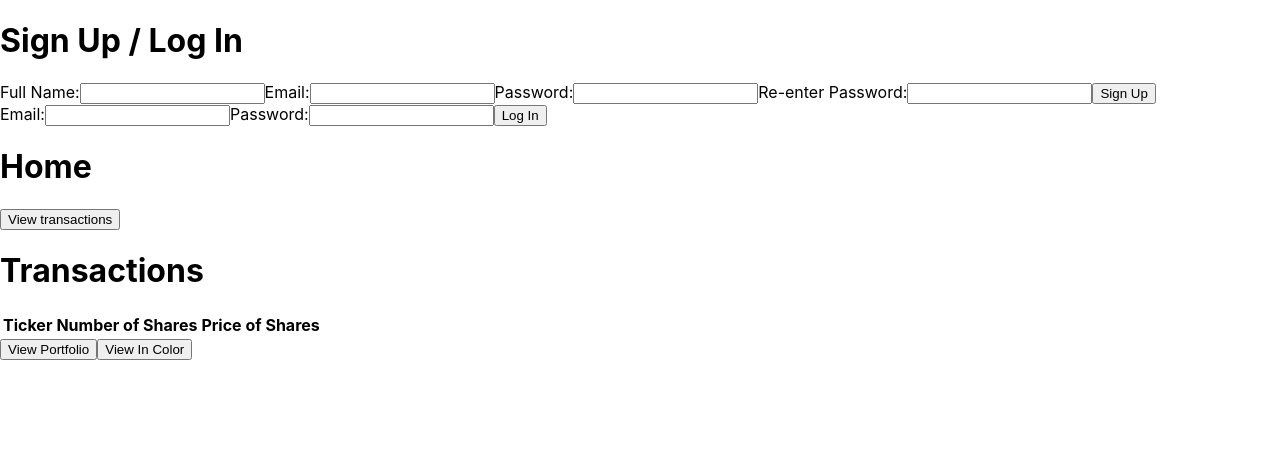
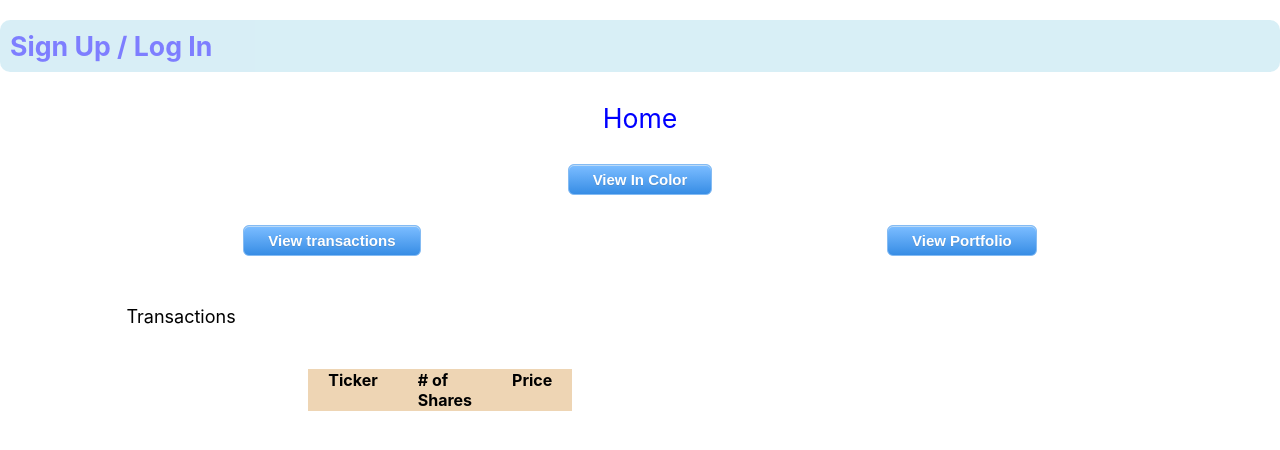
Before and after one commit to Rixikun/TTP_StocksProj, a React (Create React App) app: page / in a window 1280 px wide. Both pictures are taken after a click on the button "View transactions". Shown: the top 450 px of the page. Built offline with nearby package versions, Linux system fonts and the light colour scheme.

Commit message:
some styling

```diff
--- a/src/App.js
+++ b/src/App.js
@@ -4,6 +4,9 @@ import axios from "axios";
 import SignUp from "./components/SignUp";
 import LogIn from "./components/LogIn";
 import Home from "./components/Home";
+
+import "./App.css";
+import "./styles.css";
 
 // const config = {
 //   withCredentials: true,
@@ -18,10 +21,11 @@ export default class Main extends Component {
     this.state = {
       user: [],
       transactions: [],
-      userId: ""
+      userId: "",
+      viewAuth: false
     };
 
-    // this.handleClick = this.handleClick.bind(this);
+    this.handleClick = this.handleClick.bind(this);
     this.addUser = this.addUser.bind(this);
     this.verifyUser = this.verifyUser.bind(this);
   }
@@ -62,19 +66,25 @@ export default class Main extends Component {
     console.log("verifyUser triggered", this.state.user);
     console.log("the end");
   }
-  // handleClick(e) {
-  //   return this.setState({
-  //     showStudent: !this.state.showStudent
-  //   });
-  // }
+  handleClick(e) {
+    return this.setState({
+      viewAuth: !this.state.viewAuth
+    });
+  }
 
   render() {
     // console.log("this is the state in main", this.state);
     return (
-      <div className="App">
-        <h1>Sign Up / Log In</h1>
-        <SignUp addUser={this.addUser} />
-        <LogIn verifyUser={this.verifyUser} />
+      <div>
+        <div className="Main" onClick={this.handleClick}>
+          Sign Up / Log In
+        </div>{" "}
+        {this.state.viewAuth ? (
+          <div>
+            <SignUp addUser={this.addUser} />
+            <LogIn verifyUser={this.verifyUser} />
+          </div>
+        ) : null}
         <Home userId={this.state.userId} />
       </div>
     );
--- a/src/components/Home.js
+++ b/src/components/Home.js
@@ -120,8 +120,16 @@ export default class Home extends Component {
   render() {
     return (
       <div>
-        <h1>Home</h1>
+        <div className="HeaderHome">Home</div>
+        <div className="CenterButton">
+          {" "}
+          <button onClick={this.handleToday}>View In Color</button>
+        </div>
+        <div className="Home">
           <button onClick={this.handleTransaction}>View transactions</button>
+          <button onClick={this.handlePortfolio}>View Portfolio</button>
+        </div>
+        <div className="TwoTables">
           {this.state.viewTransaction ? (
             <TransactionList
               stocks={this.state.stocks}
@@ -129,14 +137,13 @@ export default class Home extends Component {
               todayStocks={this.state.todayStocks}
             />
           ) : null}
-        <button onClick={this.handlePortfolio}>View Portfolio</button>
           {this.state.viewPortfolio ? (
             <PortfolioList
               portfolio={this.state.portfolio}
               todayStocks={this.state.todayStocks}
             />
           ) : null}
-        <button onClick={this.handleToday}>View In Color</button>
+        </div>
       </div>
     );
   }
--- a/src/components/LogIn.js
+++ b/src/components/LogIn.js
@@ -29,8 +29,8 @@ export default class NewStudentForm extends Component {
 
   render() {
     return (
-      <form onSubmit={this.handleSubmit}>
-        <label>
+      <form onSubmit={this.handleSubmit} className="Form">
+        <label className="Label">
           Email:
           <input
             type="email"
@@ -40,7 +40,7 @@ export default class NewStudentForm extends Component {
           />
         </label>
 
-        <label>
+        <label className="Label">
           Password:
           <input
             type="password"
--- a/src/components/PortfolioList.js
+++ b/src/components/PortfolioList.js
@@ -21,22 +21,26 @@ const PortfolioList = props => {
   });
   const renderRows = () => {
     return portfolio.map((port, idx) => (
-      <tr key={idx}>
-        <td style={{ color: `${port.color}` }}>{port.ticker.toUpperCase()}</td>
-        <td>{port.quantity} shares</td>
-        <td style={{ color: `${port.color}` }}>${port.totalPrice} USD</td>
+      <tr className="RowName" key={idx}>
+        <td className="ColumnName" style={{ color: `${port.color}` }}>
+          {port.ticker.toUpperCase()}
+        </td>
+        <td className="ColumnName">{port.quantity}</td>
+        <td className="ColumnName" style={{ color: `${port.color}` }}>
+          ${port.totalPrice} USD
+        </td>
       </tr>
     ));
   };
   return (
     <div>
-      <h1>Portfolio</h1>
+      <div className="TableName"> Portfolio</div>
       <table>
         <thead>
-          <tr id="transactionTHead">
-            <th>Ticker</th>
-            <th>Number of Shares</th>
-            <th>Total Price</th>
+          <tr className="RowName">
+            <th className="ColumnName">Ticker</th>
+            <th className="ColumnName"># of Shares</th>
+            <th className="ColumnName">Total Price</th>
           </tr>
         </thead>
         <tbody>{renderRows()}</tbody>
--- a/src/components/SignUp.js
+++ b/src/components/SignUp.js
@@ -1,4 +1,5 @@
 import React, { Component } from "react";
+import "../styles.css";
 
 export default class NewStudentForm extends Component {
   constructor(props) {
@@ -33,8 +34,8 @@ export default class NewStudentForm extends Component {
 
   render() {
     return (
-      <form onSubmit={this.handleSubmit}>
-        <label>
+      <form onSubmit={this.handleSubmit} className="Form">
+        <label className="Label">
           Full Name:
           <input
             type="text"
@@ -44,7 +45,7 @@ export default class NewStudentForm extends Component {
           />
         </label>
 
-        <label>
+        <label className="Label">
           Email:
           <input
             type="email"
@@ -54,7 +55,7 @@ export default class NewStudentForm extends Component {
           />
         </label>
 
-        <label>
+        <label className="Label">
           Password:
           <input
             type="password"
@@ -64,7 +65,7 @@ export default class NewStudentForm extends Component {
           />
         </label>
 
-        <label>
+        <label className="Label">
           Re-enter Password:
           <input
             type="password"
--- a/src/components/TransactionList.js
+++ b/src/components/TransactionList.js
@@ -21,19 +21,18 @@ const TransactionList = props => {
   });
   const renderRows = () => {
     return stocks.map((stock, idx) => (
-      <tr key={idx}>
-        <td style={{ color: `${stock.color}` }}>
+      <tr className="RowName" key={idx}>
+        <td className="ColumnName" style={{ color: `${stock.color}` }}>
           {stock.ticker.toUpperCase()}
         </td>
-        <td>
+        <td className="ColumnName">
           {
             transactions.filter(
               el => stock.transactionId === el.transactionId
             )[0].quantity
           }{" "}
-          shares
         </td>
-        <td style={{ color: `${stock.color}` }}>
+        <td className="ColumnName" style={{ color: `${stock.color}` }}>
           ${stock.price.slice(0, stock.price.length - 2)}
           <span style={{ color: "gray" }}>
             {stock.price.slice(stock.price.length - 2, stock.price.length)}
@@ -45,13 +44,13 @@ const TransactionList = props => {
   };
   return (
     <div>
-      <h1>Transactions</h1>
+      <div className="TableName">Transactions</div>
       <table>
         <thead>
-          <tr id="transactionTHead">
-            <th>Ticker</th>
-            <th>Number of Shares</th>
-            <th>Price of Shares</th>
+          <tr className="RowName">
+            <th className="ColumnName">Ticker</th>
+            <th className="ColumnName"># of Shares</th>
+            <th className="ColumnName">Price</th>
           </tr>
         </thead>
         <tbody>{renderRows()}</tbody>
--- /dev/null
+++ b/src/styles.css
@@ -0,0 +1,132 @@
+button {
+  box-shadow: inset 0px 1px 0px 0px #bbdaf7;
+  background: linear-gradient(to bottom, #79bbff 5%, #378de5 100%);
+  background-color: #79bbff;
+  border-radius: 6px;
+  border: 1px solid #84bbf3;
+  display: inline-block;
+  cursor: pointer;
+  color: #ffffff;
+  font-family: Arial;
+  font-size: 15px;
+  font-weight: bold;
+  padding: 6px 24px;
+  text-decoration: none;
+  text-shadow: 0px 1px 0px #528ecc;
+}
+.myButton:hover {
+  background: linear-gradient(to bottom, #378de5 5%, #79bbff 100%);
+  background-color: #378de5;
+}
+.myButton:active {
+  position: relative;
+  top: 1px;
+}
+
+.Main {
+  flex: 1;
+  align-items: center;
+  color: blue;
+  font-size: 20pt;
+  font-weight: bold;
+  margin-top: 20px;
+  margin-bottom: 20px;
+  padding: 10px;
+  background-color: #b2dfee;
+  opacity: 0.5;
+  border-radius: 10px;
+}
+.Main:hover {
+  opacity: 1;
+}
+
+.Home {
+  display: flex;
+  flex: 1;
+  flex-wrap: nowrap;
+  align-items: center;
+  color: blue;
+  font-size: 20pt;
+  margin-top: 20px;
+  margin-bottom: 20px;
+  padding: 10px;
+  justify-content: space-around;
+}
+
+.HeaderHome {
+  flex: 1;
+  text-align: center;
+  color: blue;
+  font-size: 20pt;
+  margin-top: 20px;
+  margin-bottom: 20px;
+  padding: 10px;
+}
+
+.Form {
+  display: flex;
+  flex: 1;
+  flex-direction: column;
+  align-items: right;
+  padding: 10px;
+  padding-left: 20px;
+  padding-right: 20px;
+}
+
+.Label {
+  display: flex;
+  padding: 5px;
+}
+
+.CenterButton {
+  display: flex;
+  flex-direction: column;
+  align-content: center;
+  align-items: center;
+}
+
+.TableName {
+  display: flex;
+  justify-content: space-evenly;
+  align-content: center;
+  text-align: center;
+  font-size: 18px;
+  color: black;
+  padding-bottom: 20px;
+  padding-top: 20px;
+  margin-left: 25%;
+  margin-right: 25%;
+}
+
+.RowName {
+  display: flex;
+  flex: 1;
+  justify-content: space-evenly;
+  font-size: 16px;
+  color: black;
+  align-content: flex-start;
+  margin: 20px;
+  margin-left: 50%;
+  padding-left: 40%;
+  padding-right: 30%;
+}
+
+.ColumnName {
+  display: flex;
+  flex: 1;
+  align-content: flex-start;
+  justify-content: left;
+  padding-left: 20px;
+  padding-right: 20px;
+  text-align: left;
+  background-color: #eed5b4;
+}
+
+.TwoTables {
+  display: flex;
+  flex: 1;
+  align-content: flex-start;
+  justify-content: left;
+  padding-left: 20px;
+  padding-right: 20px;
+}
```
Lines whose indentation alone changed are shown as unchanged.
